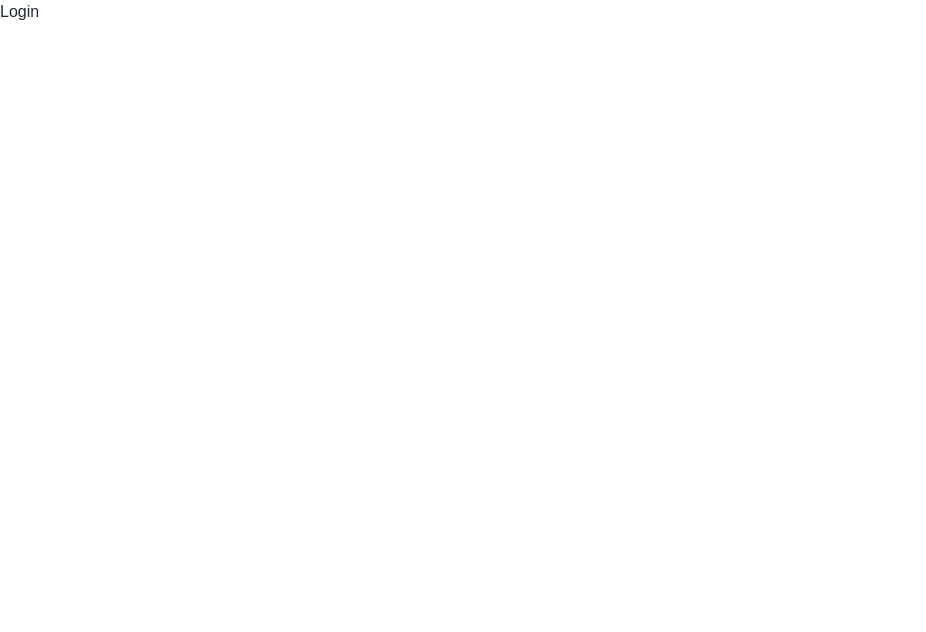
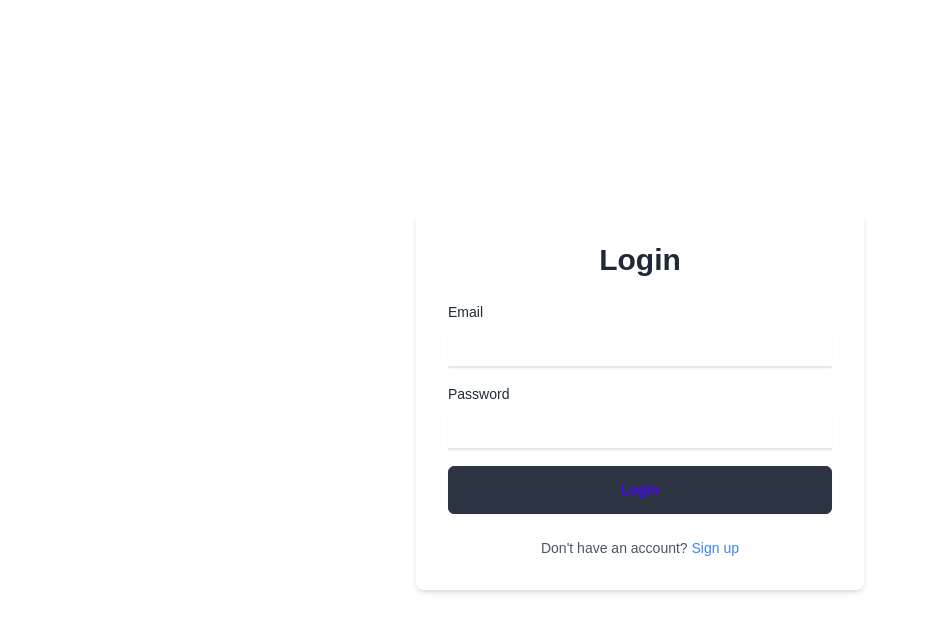
Before and after one commit to Arnold-Mwangi/swipe_joy, a Next.js app: page /users/login in a window 1280 px wide. Shown: the top 632 px of the page, without its empty margins (0-926 px from the left). Built offline with nearby package versions, Linux system fonts and the light colour scheme.

Commit message:
setting up tlelgream detection

```diff
--- a/app/page.tsx
+++ b/app/page.tsx
@@ -1,51 +1,20 @@
-'use client'
+'use client';
 
-import { useEffect, useState } from 'react'
-import Image from "next/image"
-import Link from "next/link"
-import { useRouter } from 'next/navigation'
-
-interface TelegramWebApp {
-  initDataUnsafe: {
-    user: {
-      id: number;
-      first_name: string;
-      last_name?: string;
-      username?: string;
-    };
-  };
-  startParam: string;
-}
-
-declare global {
-  interface Window {
-    Telegram?: {
-      WebApp?: TelegramWebApp;
-    };
-  }
-}
+import { useEffect, useState } from 'react';
+import { useRouter } from 'next/navigation';
 
 export default function Home() {
-  const [isAuthorized, setIsAuthorized] = useState(false)
-  const [isLoading, setIsLoading] = useState(true)
-  const [authError, setAuthError] = useState<string | null>(null)
-  const router = useRouter()
-  useEffect(() => {
-    const script = document.createElement('script');
-    script.src = 'https://telegram.org/js/telegram-widget.js?7'; // Ensure to use the correct version
-    script.async = true;
-    document.body.appendChild(script);
+  const [isAuthorized, setIsAuthorized] = useState(false);
+  const [isLoading, setIsLoading] = useState(true); // Loader state
+  const [authError, setAuthError] = useState<string | null>(null);
+  const router = useRouter();
 
-    return () => {
-      document.body.removeChild(script); // Clean up the script on component unmount
-    };
-  }, []);
   useEffect(() => {
     const checkAuthorization = async () => {
       try {
-        // Check if it's a Telegram WebApp
-        if (typeof window !== 'undefined' && window.Telegram && window.Telegram.WebApp) {
-          const tg = window.Telegram.WebApp
+        if (typeof window !== 'undefined' && window.Telegram?.WebApp) {
+          const tg = window.Telegram.WebApp;
+
           // Send user data to your backend
           const response = await fetch('/api/telegram-auth', {
             method: 'POST',
@@ -56,114 +25,74 @@ export default function Home() {
               user: tg.initDataUnsafe.user,
               startParam: tg.startParam,
             }),
-          })
+          });
 
           if (response.ok) {
-            setIsAuthorized(true)
+            setIsAuthorized(true);
           } else {
-            setAuthError('Telegram authentication failed')
+            setAuthError('Telegram authentication failed');
+            router.push('/users/login'); // Redirect to login if not authorized
           }
         } else {
-          // For browser, you might want to check a stored token or session
-          const token = localStorage.getItem('authToken')
-          if (token) {
-            // Verify token with your backend
-            const response = await fetch('/api/verify-token', {
+          const token = localStorage.getItem('authToken');
+          const refreshToken = localStorage.getItem('refreshToken');
+          console.log("refresh", refreshToken)
+          if (token && refreshToken) {
+            const response = await fetch('http://localhost:8080/auth/refresh_token', {
+              method: 'POST',
               headers: {
-                'Authorization': `Bearer ${token}`
-              }
-            })
+                'Content-Type': 'application/json',
+                Authorization: `Bearer ${token}`,
+              },
+              body: JSON.stringify({ refreshToken }), // Send the retrieved refresh token
+            });
+
             if (response.ok) {
-              setIsAuthorized(true)
+              setIsAuthorized(true);
             } else {
-              setAuthError('Token verification failed')
+              setAuthError('Token verification failed');
+              router.push('/users/login');
             }
           } else {
-            // No token found, user is not authorized
-            setAuthError('No authentication token found')
+            setAuthError('No authentication token found');
+            router.push('/users/login'); // Redirect if no token is found
           }
         }
       } catch (error) {
-        console.error('Authorization error:', error)
-        setAuthError('An error occurred during authorization')
+        console.error('Authorization error:', error);
+        setAuthError('An error occurred during authorization');
+        router.push('/users/login');
       } finally {
-        setIsLoading(false)
+        setIsLoading(false); // Stop loading after check
       }
-    }
+    };
 
-    checkAuthorization()
-  }, [])
+    checkAuthorization();
+  }, [router]);
 
   useEffect(() => {
     if (isAuthorized) {
-      router.push('/products')
+      router.push('/components/products'); // Redirect authorized users to products
     }
-  }, [isAuthorized, router])
+  }, [isAuthorized, router]);
 
+  // Show a loader while the app is checking for authorization
   if (isLoading) {
-    return <div className="flex justify-center items-center h-screen">Loading...</div>
+    return (
+      <div className="flex justify-center items-center h-screen">
+        <div className="loader"></div> {/* Replace with your actual loader */}
+        <p>Loading...</p>
+      </div>
+    );
   }
 
   return (
     <div className="flex flex-col min-h-screen">
       <main className="flex-grow flex flex-col items-center justify-center p-4">
         <h1 className="text-4xl font-bold mb-6">Welcome to Swipe Joy</h1>
-        <p className="text-xl mb-8 ">Connect with Telegram communities</p>
-        {authError && (
-          <p className="text-error mb-4">{authError}</p>
-        )}
-        {isAuthorized ? (
-          <p className="text-success mb-4">You are authorized. Redirecting to products...</p>
-        ) : (
-          <Link href="/login" className="bg-primary hover:bg-blue-600 text-white font-bold py-2 px-4 rounded transition duration-300">
-            Login
-          </Link>
-        )}
+        <p className="text-xl mb-8">Connect with Telegram communities</p>
+        {authError && <p className="text-error mb-4">{authError}</p>}
       </main>
-      <footer className="flex gap-6 flex-wrap items-center justify-center p-4 bg-accent-content shadow-md">
-        <a
-          className="flex items-center gap-2 text-secondary hover:underline hover:underline-offset-4"
-          href="https://nextjs.org/learn?utm_source=create-next-app&utm_medium=appdir-template-tw&utm_campaign=create-next-app"
-          target="_blank"
-          rel="noopener noreferrer"
-        >
-          <Image
-            src="https://nextjs.org/icons/file.svg"
-            alt="File icon"
-            width={16}
-            height={16}
-          />
-          Learn
-        </a>
-        <a
-          className="flex items-center gap-2 text-accent hover:underline hover:underline-offset-4"
-          href="https://vercel.com/templates?framework=next.js&utm_source=create-next-app&utm_medium=appdir-template-tw&utm_campaign=create-next-app"
-          target="_blank"
-          rel="noopener noreferrer"
-        >
-          <Image
-            src="https://nextjs.org/icons/window.svg"
-            alt="Window icon"
-            width={16}
-            height={16}
-          />
-          Examples
-        </a>
-        <a
-          className="flex items-center gap-2 text-neutral-content hover:underline hover:underline-offset-4"
-          href="https://nextjs.org?utm_source=create-next-app&utm_medium=appdir-template-tw&utm_campaign=create-next-app"
-          target="_blank"
-          rel="noopener noreferrer"
-        >
-          <Image
-            src="https://nextjs.org/icons/globe.svg"
-            alt="Globe icon"
-            width={16}
-            height={16}
-          />
-          Go to nextjs.org →
-        </a>
-      </footer>
     </div>
-  )
+  );
 }
--- /dev/null
+++ b/app/users/login/CSR/LoginButton.tsx
@@ -0,0 +1,29 @@
+'use client';
+
+import React from 'react';
+import "./spinner.css"
+
+interface LoginButtonProps {
+  isLoading: boolean;
+}
+
+const LoginButton: React.FC<LoginButtonProps> = ({ isLoading }) => {
+  return (
+    <button
+      type="submit"
+      className="w-full btn btn-neutral text-primary font-semibold py-2 px-4 rounded-md shadow-sm hover:btn btn-secondary transition duration-300"
+      disabled={isLoading}
+    >
+ {isLoading ? (
+        <div className="flex items-center justify-center">
+          <div className="loader mr-2"></div>
+          Logging in...
+        </div>
+      ) : (
+        'Login'
+      )}
+    </button>
+  );
+};
+
+export default LoginButton;
--- /dev/null
+++ b/app/users/login/CSR/LoginForm.tsx
@@ -0,0 +1,78 @@
+'use client'; // This marks the component as client-side
+
+import { useState } from 'react';
+import { useRouter } from 'next/navigation';
+import LoginButton from './LoginButton';
+
+const LoginForm = () => {
+  const [email, setEmail] = useState('');
+  const [password, setPassword] = useState('');
+  const [isLoading, setIsLoading] = useState(false);
+  const [error, setError] = useState('');
+  const router = useRouter();
+
+  const handleSubmit = async (e: React.FormEvent) => {
+    e.preventDefault();
+    setError('');
+    setIsLoading(true) // Clear previous error messages
+
+    try {
+      const response = await fetch('http://localhost:8080/auth/login', {
+        method: 'POST',
+        headers: {
+          'Content-Type': 'application/json',
+        },
+        body: JSON.stringify({ email, password }),
+      });
+
+      if (response.ok) {
+        const { jwt, refreshToken } = await response.json();
+        localStorage.setItem('authToken', jwt);
+        localStorage.setItem('refreshToken', refreshToken);
+        router.push('../../components/products');
+      } else {
+        const errorData = await response.json();
+        setError(errorData.message || '');
+      }
+    } catch (error) {
+      setError('An error occurred. Please try again later.' + error);
+    } finally {
+        setIsLoading(false);
+      }
+  };
+
+  return (
+    <form className="space-y-4" onSubmit={handleSubmit}>
+      {error && <div className="text-error">{error}</div>} {/* Display error message */}
+      <div>
+        <label htmlFor="email" className="block text-sm font-medium">
+          Email
+        </label>
+        <input
+          type="email"
+          id="email"
+          className="mt-1 block w-full px-4 py-2 border-b-2 rounded-sm shadow-sm focus:outline-none focus:ring-2 focus:ring-primary"
+          value={email}
+          onChange={(e) => setEmail(e.target.value)}
+          required
+        />
+      </div>
+      <div>
+        <label htmlFor="password" className="block text-sm font-medium">
+          Password
+        </label>
+        <input
+          type="password"
+          id="password"
+          className="mt-1 block w-full px-4 py-2 border-b-2 rounded-sm shadow-sm focus:outline-none focus:ring-2 focus:ring-primary"
+          value={password}
+          onChange={(e) => setPassword(e.target.value)}
+          required
+        />
+      </div>
+      <LoginButton isLoading={isLoading}/> {/* CSR Button */}
+    </form>
+  );
+};
+
+export default LoginForm;
--- /dev/null
+++ b/app/users/login/CSR/spinner.css
@@ -0,0 +1,13 @@
+.loader {
+    border: 4px solid rgba(255, 255, 255, 0.2);
+    border-radius: 50%;
+    border-top: 4px solid #3498db;
+    width: 24px;
+    height: 24px;
+    animation: spin 1s linear infinite;
+  }
+
+  @keyframes spin {
+    0% { transform: rotate(0deg); }
+    100% { transform: rotate(360deg); }
+  }
--- a/app/users/login/page.tsx
+++ b/app/users/login/page.tsx
@@ -1,9 +1,18 @@
-import React from 'react'
+import React from 'react';
+import LoginForm from './CSR/LoginForm';
 
 const Login = () => {
   return (
-    <div>Login</div>
-  )
-}
+    <div className="min-h-screen flex items-center justify-center bg-inherit">
+      <div className="w-full max-w-md p-8 space-y-6 bg-transparent shadow-md rounded-lg">
+        <h1 className="text-3xl font-bold text-center">Login</h1>
+        <LoginForm />
+        <p className="text-center text-sm text-gray-600">
+          Don&apos;t have an account? <a href="/register" className="text-blue-500 hover:underline">Sign up</a>
+        </p>
+      </div>
+    </div>
+  );
+};
 
-export default Login
+export default Login;
--- a/next.config.mjs
+++ b/next.config.mjs
@@ -1,4 +1,8 @@
 /** @type {import('next').NextConfig} */
-const nextConfig = {};
+const nextConfig = {
+    images: {
+        domains: ['via.placeholder.com', 'jsonplaceholder.typicode.com'], // Add any other domains you need
+      },
+};
 
 export default nextConfig;
```
Also changed, not shown: app/global.d.ts (added, +23 -0 lines), app/globals.css (+14 -0 lines).
